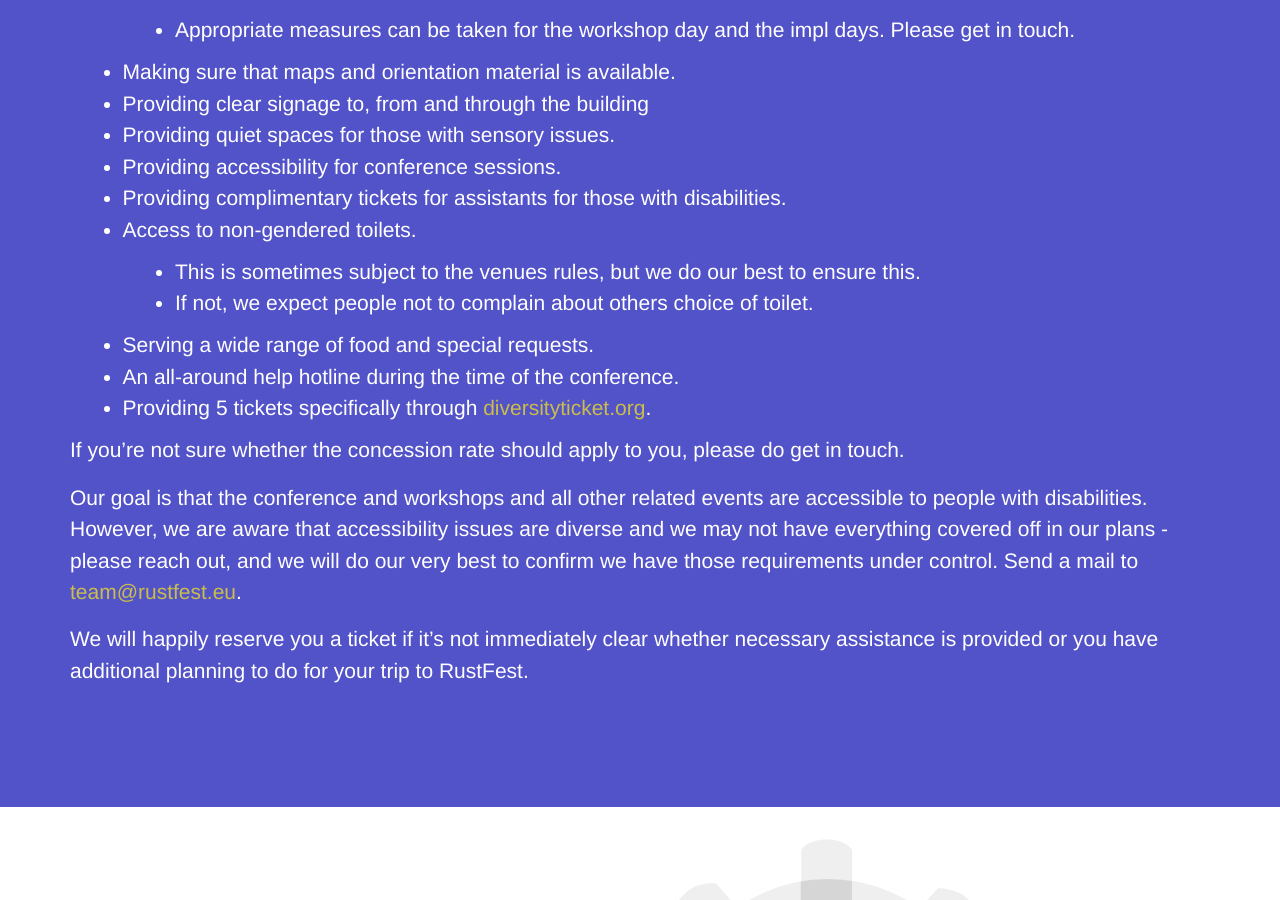
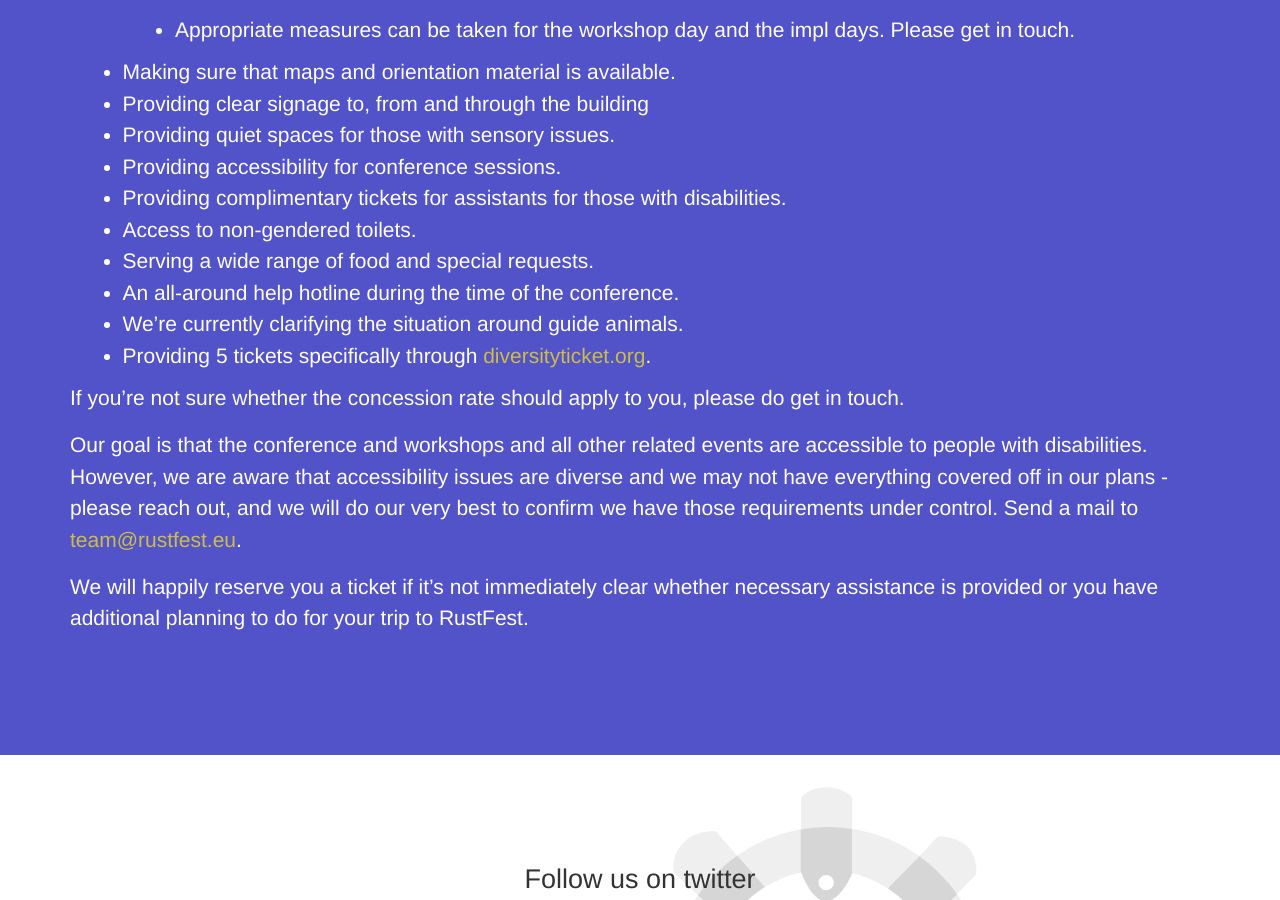
Before and after one commit to RustFestEU/rome.rustfest.eu, a Jekyll site: the page built from accessibility.md, in a window 1280 px wide and 900 px high, scrolled down 363 px. Built offline with Jekyll 4.4.1, drawn with Linux system fonts in a browser that asks for light colours; nearby versions of some CDN libraries.

Commit message:
Some fixes

```diff
--- a/accessibility.md
+++ b/accessibility.md
@@ -16,10 +16,9 @@ RustFest is an inclusive conference and as such strives to be accessible to ever
 * Providing accessibility for conference sessions.
 * Providing complimentary tickets for assistants for those with disabilities.
 * Access to non-gendered toilets.
-    - This is sometimes subject to the venues rules, but we do our best to ensure this.
-    - If not, we expect people not to complain about others choice of toilet.
 * Serving a wide range of food and special requests.
 * An all-around help hotline during the time of the conference.
+* We're currently clarifying the situation around guide animals.
 * Providing 5 tickets specifically through [diversityticket.org](https://diversitytickets.org).
 
 If you’re not sure whether the concession rate should apply to you, please do get in touch.
```
